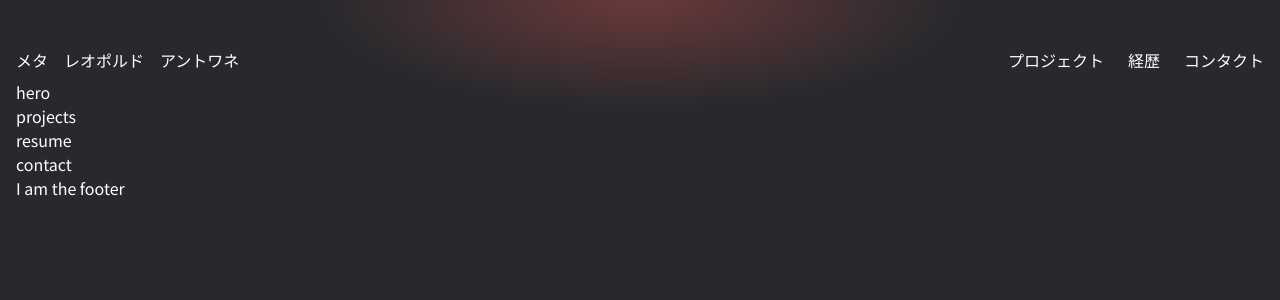
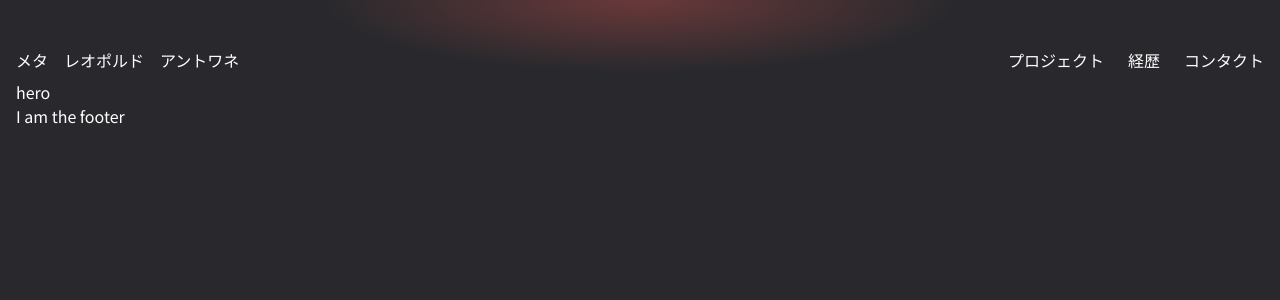
Before and after one commit to Drungor/Portofolio, a Next.js app: page / in a window 1280 px wide. Shown: the top 300 px of the page. Built offline with nearby package versions, Linux system fonts and the light colour scheme.

Commit message:
modify all the section to integrated the react interface and the section prop

```diff
--- a/src/app/components/contact/contact.tsx
+++ b/src/app/components/contact/contact.tsx
@@ -1,7 +1,17 @@
-const Contact = () => {
+import React, { ReactNode } from 'react';
+
+interface ContactProps {
+    children: ReactNode;
+    id: string;
+}
+
+
+const Contact = ({children, id}:ContactProps) => {
     return (
         <>
-         <p>contact</p>
+        <section id={id}>
+        {children}
+        </section>
         </>
     );
 }
--- a/src/app/components/projects/projects.tsx
+++ b/src/app/components/projects/projects.tsx
@@ -1,7 +1,17 @@
-const projects = () => {
+import React, { ReactNode } from 'react';
+
+interface ProjectsProps {
+    children: ReactNode;
+    id: string;
+}
+
+
+const projects = ({children, id}:ProjectsProps) => {
     return (
         <>
-        <p>projects</p>
+        <section id={id}>
+        {children}
+        </section>
         </>
     );
 }
--- a/src/app/components/resume/resume.tsx
+++ b/src/app/components/resume/resume.tsx
@@ -1,9 +1,18 @@
-const Resume = () => {
+import React, { ReactNode } from 'react';
+
+interface ResumeProps {
+    children: ReactNode;
+    id: string;
+}
+
+
+const Resume = ({children, id}:ResumeProps) => {
     return (
         <>
-        <p>resume</p>
+        <section id={id}>
+        {children}
+        </section>
         </>
-    )
+    );
 }
-
 export default Resume;
```
